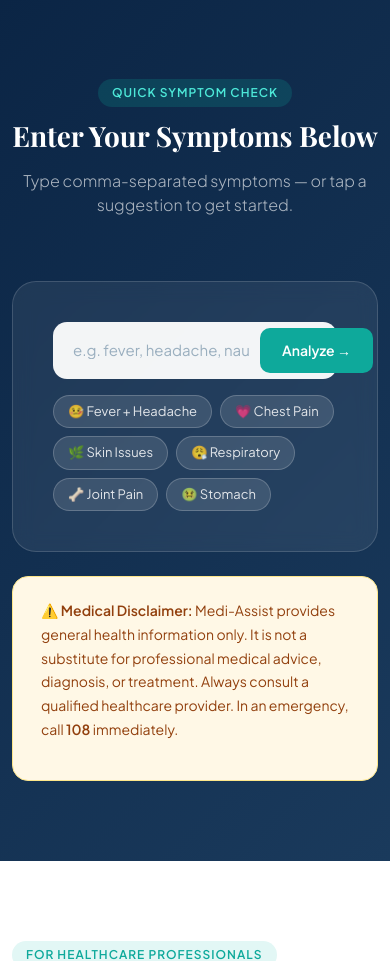
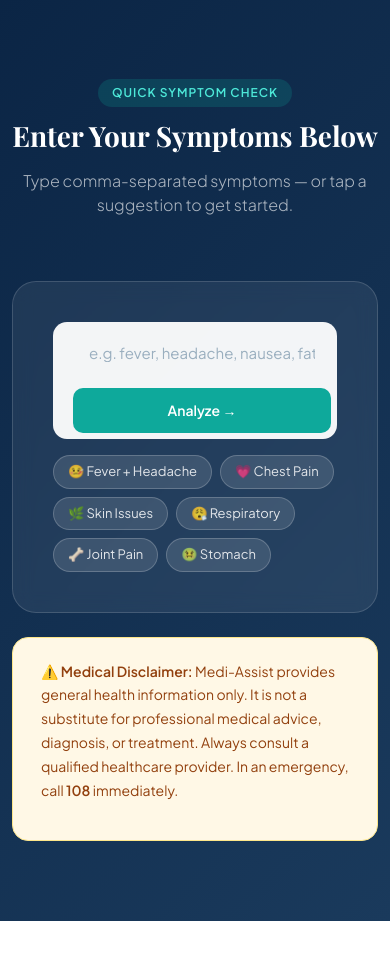
Before and after one commit to Sattwik-8/Medi-Assist, a Flask app: page / in a window 390 px wide. Shown: the part 4785-5746 px from the top of the page. Run offline with Flask 3, Linux system fonts and the light colour scheme; parts of the project's set-up code (start-up, migrations or seed data) failed here and were passed over.

Commit message:
Update Mobile Button UI

```diff
--- a/templates/index.html
+++ b/templates/index.html
@@ -9,6 +9,31 @@
   <link href="https://cdn.jsdelivr.net/npm/bootstrap@5.3.8/dist/css/bootstrap.min.css" rel="stylesheet">
   <link rel="icon" type="image/png" href="../static/Medi-Assist_2.jpg">
   <style>
+
+    @media (max-width: 768px) {
+  .symptom-input-wrap {
+    flex-direction: column;
+    align-items: stretch;
+    padding: 12px;
+    gap: 10px;
+  }
+
+  .symptom-input-wrap input {
+    width: 100%;
+    font-size: 14px;
+    padding: 14px 16px;
+  }
+
+  .symptom-input-wrap button {
+    width: 100%;
+    padding: 14px 16px;
+    border-radius: 10px;
+  }
+
+  .input-card {
+    padding: 20px;
+  }
+}
     @media (max-width: 768px) {
   .hero-btns {
     flex-direction: column;
```
